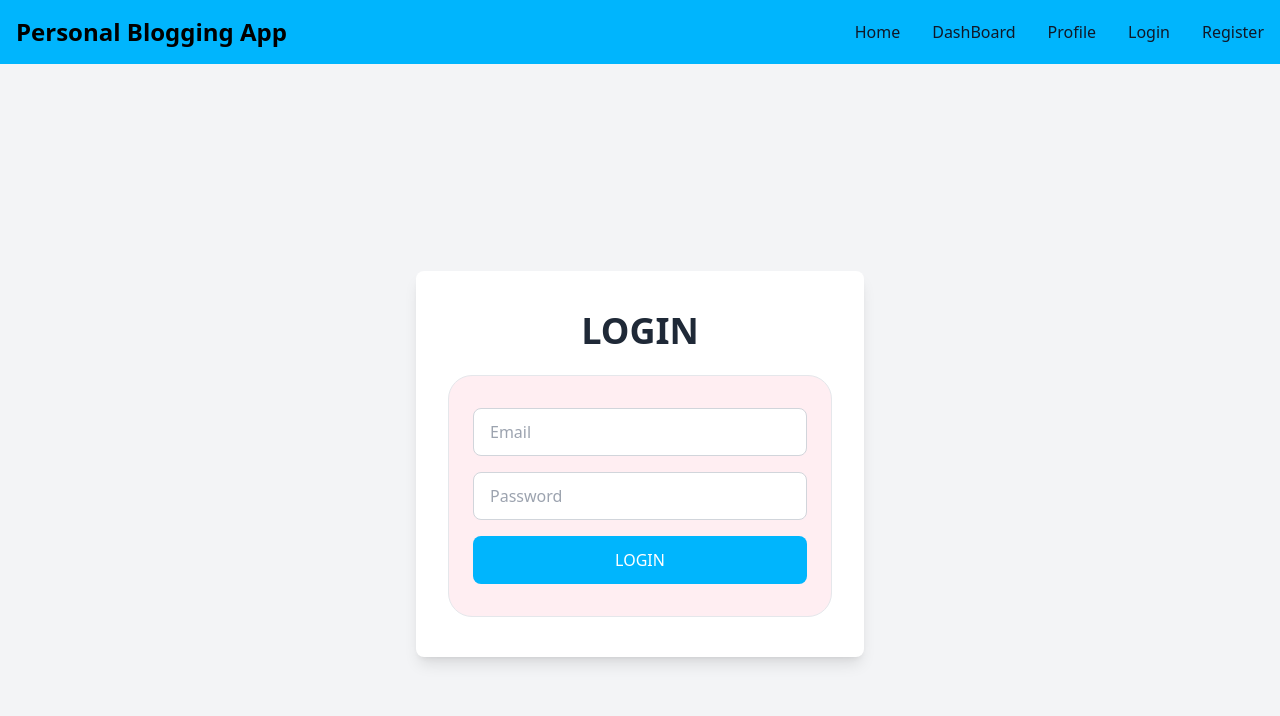
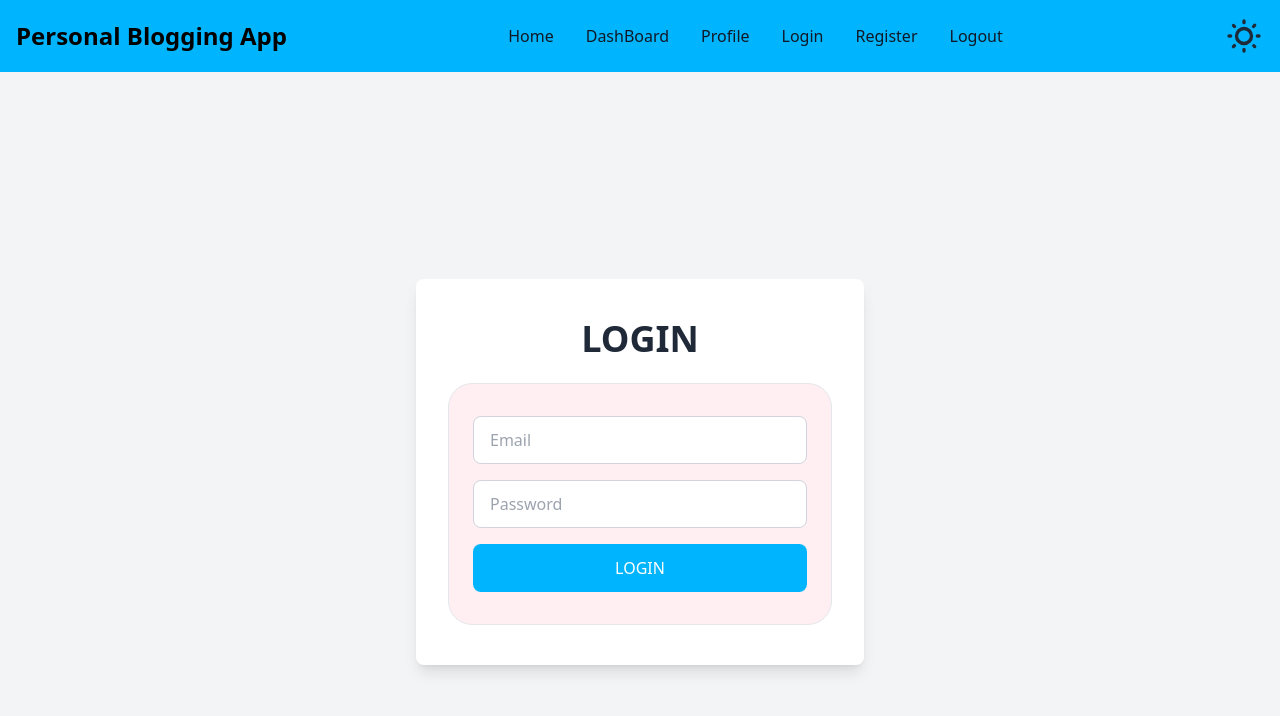
Before and after one commit to Mohammadasad098/React-Blogging-App, a React (Vite) app: page /login in a window 1280 px wide. Shown: the top 716 px of the page. Built offline with nearby package versions, Linux system fonts and the light colour scheme.

Commit message:
first commit

```diff
--- a/src/components/Navbar.jsx
+++ b/src/components/Navbar.jsx
@@ -2,8 +2,6 @@
 import { Link } from 'react-router-dom';
 
 const Navbar = () => {
-
-
   const [isOpen, setIsOpen] = useState(false);
 
   const toggleMenu = () => {
@@ -89,11 +87,42 @@
                 Register
               </Link>
             </li>
+            <li>
+              <Link
+                className="block py-2 px-3 text-gray-900 rounded hover:bg-gray-100 md:hover:bg-transparent md:border-0 md:hover:text-white md:p-0 dark:text-white dark:hover:text-white dark:hover:bg-gray-700 md:dark:hover:bg-transparent"
+                to="/logout"
+              >
+                Logout
+              </Link>
+            </li>
           </ul>
         </div>
+
+        {/* Theme Controller */}
+        <label className="swap swap-rotate">
+  {/* this hidden checkbox controls the state */}
+  <input type="checkbox" className="theme-controller" value="synthwave" />
+
+  {/* sun icon */}
+  <svg
+    className="swap-off h-10 w-10 fill-current"
+    xmlns="http://www.w3.org/2000/svg"
+    viewBox="0 0 24 24">
+    <path
+      d="M5.64,17l-.71.71a1,1,0,0,0,0,1.41,1,1,0,0,0,1.41,0l.71-.71A1,1,0,0,0,5.64,17ZM5,12a1,1,0,0,0-1-1H3a1,1,0,0,0,0,2H4A1,1,0,0,0,5,12Zm7-7a1,1,0,0,0,1-1V3a1,1,0,0,0-2,0V4A1,1,0,0,0,12,5ZM5.64,7.05a1,1,0,0,0,.7.29,1,1,0,0,0,.71-.29,1,1,0,0,0,0-1.41l-.71-.71A1,1,0,0,0,4.93,6.34Zm12,.29a1,1,0,0,0,.7-.29l.71-.71a1,1,0,1,0-1.41-1.41L17,5.64a1,1,0,0,0,0,1.41A1,1,0,0,0,17.66,7.34ZM21,11H20a1,1,0,0,0,0,2h1a1,1,0,0,0,0-2Zm-9,8a1,1,0,0,0-1,1v1a1,1,0,0,0,2,0V20A1,1,0,0,0,12,19ZM18.36,17A1,1,0,0,0,17,18.36l.71.71a1,1,0,0,0,1.41,0,1,1,0,0,0,0-1.41ZM12,6.5A5.5,5.5,0,1,0,17.5,12,5.51,5.51,0,0,0,12,6.5Zm0,9A3.5,3.5,0,1,1,15.5,12,3.5,3.5,0,0,1,12,15.5Z" />
+  </svg>
+
+  {/* moon icon */}
+  <svg
+    className="swap-on h-10 w-10 fill-current"
+    xmlns="http://www.w3.org/2000/svg"
+    viewBox="0 0 24 24">
+    <path
+      d="M21.64,13a1,1,0,0,0-1.05-.14,8.05,8.05,0,0,1-3.37.73A8.15,8.15,0,0,1,9.08,5.49a8.59,8.59,0,0,1,.25-2A1,1,0,0,0,8,2.36,10.14,10.14,0,1,0,22,14.05,1,1,0,0,0,21.64,13Zm-9.5,6.69A8.14,8.14,0,0,1,7.08,5.22v.27A10.15,10.15,0,0,0,17.22,15.63a9.79,9.79,0,0,0,2.1-.22A8.11,8.11,0,0,1,12.14,19.73Z" />
+  </svg>
+</label>
       </div>
     </nav>
-
   );
 };
 
--- a/src/main.jsx
+++ b/src/main.jsx
@@ -9,6 +9,7 @@
 import Profile from './pages/Profile.jsx';
 import Dashboard from './pages/Dashboard.jsx';
 import ProtectedRoutes from './components/ProtectedRoutes.jsx';
+import Logout from './pages/Logout.jsx';
 
 const router = createBrowserRouter([
     {
@@ -36,6 +37,10 @@
                 element: <ProtectedRoutes component={<Dashboard/>}/>
             },
             {
+                path: "logout",
+                element: <ProtectedRoutes component={<Logout/>}/>
+            },
+            {
                 path: "user",
                 element: <ProtectedRoutes/>
             },
--- a/src/pages/Home.jsx
+++ b/src/pages/Home.jsx
@@ -1,19 +1,52 @@
-import React, { useEffect , useState } from 'react'
-import { auth, getData } from '../config/firebase/firebasemethods';
+import React, { useEffect, useState } from 'react';
+import { auth, getAllData } from '../config/firebase/firebasemethods';
 import { onAuthStateChanged } from 'firebase/auth';
+
+
 const Home = () => {
-  const [blogs , setBlogs] = useState([])
+  const [blogs, setBlogs] = useState([]);
+  const [loading, setLoading] = useState(true);
+  const [error, setError] = useState(null);
+
+
+  const fetchBlogs = async () => {
+    try {
+      const blogsData = await getAllData("blogs");
+      setBlogs(blogsData);
+      console.log(blogsData);
+
+    } catch (err) {
+      console.error("Error fetching blogs:", err);
+      setError("Failed to fetch blogs.");
+    } finally {
+      setLoading(false);
+    }
+  };
+
   useEffect(() => {
 
-    onAuthStateChanged(auth , async(user)=>{
-      if(user){
-        console.log(user.uid)
-        const blogsData = await getData("blogs" , user.uid)
-        console.log(blogsData)
-        setBlogs([...blogsData])
+    fetchBlogs();
+
+    const unsubscribe = onAuthStateChanged(auth, (user) => {
+      if (user) {
+        console.log("User is logged in:", user.uid);
+      } else {
+        console.log("User is logged out.");
       }
-    })
-  }, [])
+    });
+
+    return () => unsubscribe();
+  }, []);
+
+
+  if (loading) {
+    return <span className="loading m-8 loading-spinner loading-lg text-info"></span>;
+  }
+
+
+  if (error) {
+    return <div className="error m-8 text-red-500 text-center">{error}</div>;
+  }
 
   return (
     <>
@@ -22,18 +55,22 @@
           All Blogs
         </h1>
       </div>
-    {blogs.length > 0 ? blogs.map((item , index) => {
-  return <div
+      {blogs.length > 0 ? (
+        blogs.map((item, index) => (
+          <div
             key={index}
             className="bg-white shadow-lg rounded-xl p-16 my-12 mx-auto max-w-4xl border border-gray-300"
           >
             <h1 className="text-4xl font-bold text-gray-800 mb-6">{item.title}</h1>
-  <p className="text-lg text-gray-600">{item.description}</p>
+            <p className="text-lg text-gray-600">{item.description}</p> <br />
+            <p className="text-lg text-center text-gray-400">{item.uid}</p>
           </div>
+        ))
+      ) : (
+        <div className="text-center text-gray-500 text-xl">No blogs found.</div>
+      )}
+    </>
+  );
+};
 
-}) : <span className="loading m-8 loading-spinner loading-lg text-info"></span>}
-    </>
-  )
-}
-
-export default Home
+export default Home;
--- /dev/null
+++ b/src/pages/Logout.jsx
@@ -0,0 +1,30 @@
+import React from 'react'
+import { auth, signOutUser } from '../config/firebase/firebasemethods';
+
+const Logout = () => {
+
+
+   const userLogout = () => {
+    signOutUser(auth)
+    .then((message) => {
+      console.log(message);
+      console.log('successfully Logout');
+    })
+    .catch((error) => {
+      console.error("Sign out failed: ", error);
+    });
+   }
+
+  return (
+    <>
+    <div className="my-6 p-6 border-4 border-gray-300 rounded-lg">
+  <h1 className="text-5xl font-bold text-gray-800 dark:text-white text-center">
+    Logout
+  </h1>
+</div>
+<button onClick={userLogout} type="submit"className="w-full py-3 bg-[#00b5fd] text-white rounded-lg">Logout</button>
+    </>
+  )
+}
+
+export default Logout
```
Lines whose indentation alone changed are shown as unchanged.
